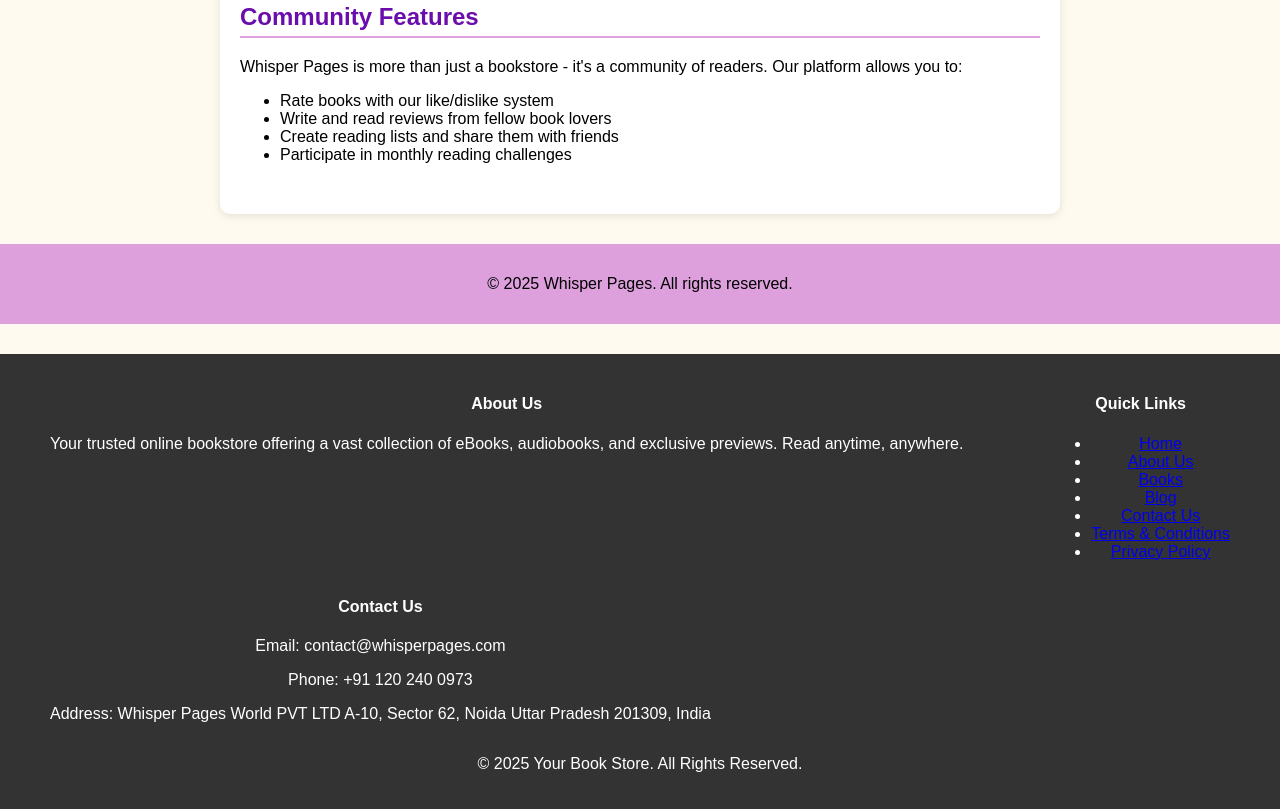
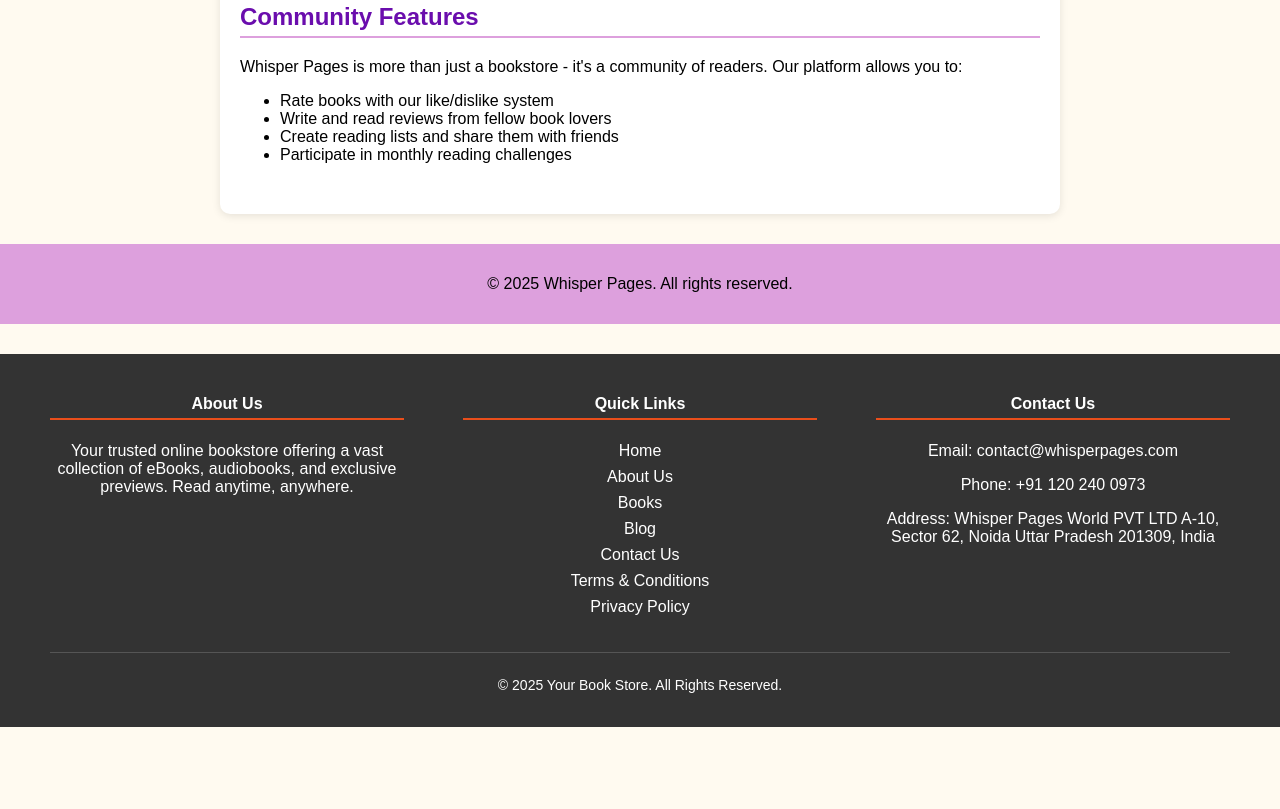
Before and after one commit to AarushiMehta05/Whisper-Pages-E-Books, a plain HTML site: page about-us/aboutus.html in a window 1280 px wide. Shown: the part 1084-1893 px from the top of the page. After the commit the page ends 1811 px from the top, so only its background shows below. Drawn offline with Linux system fonts and the light colour scheme.

Commit message:
Update aboutus.html

```diff
--- a/about-us/aboutus.html
+++ b/about-us/aboutus.html
@@ -159,6 +159,41 @@
   display: flex;
 }
 }
+
+        .footer-container div {
+  width: 30%;
+  margin-bottom: 20px;
+}
+
+.footer-container h4 {
+  border-bottom: 2px solid #e94e1b;
+  padding-bottom: 5px;
+}
+
+.footer-container ul {
+  list-style: none;
+  padding: 0;
+}
+
+.footer-container ul li {
+  margin: 8px 0;
+}
+
+.footer-container a {
+  color: #fff;
+  text-decoration: none;
+}
+
+.footer-container a:hover {
+  text-decoration: underline;
+}
+
+.footer-bottom {
+  text-align: center;
+  border-top: 1px solid #555;
+  padding-top: 10px;
+  font-size: 14px;
+}
     </style>
 </head>
 <body>
```
